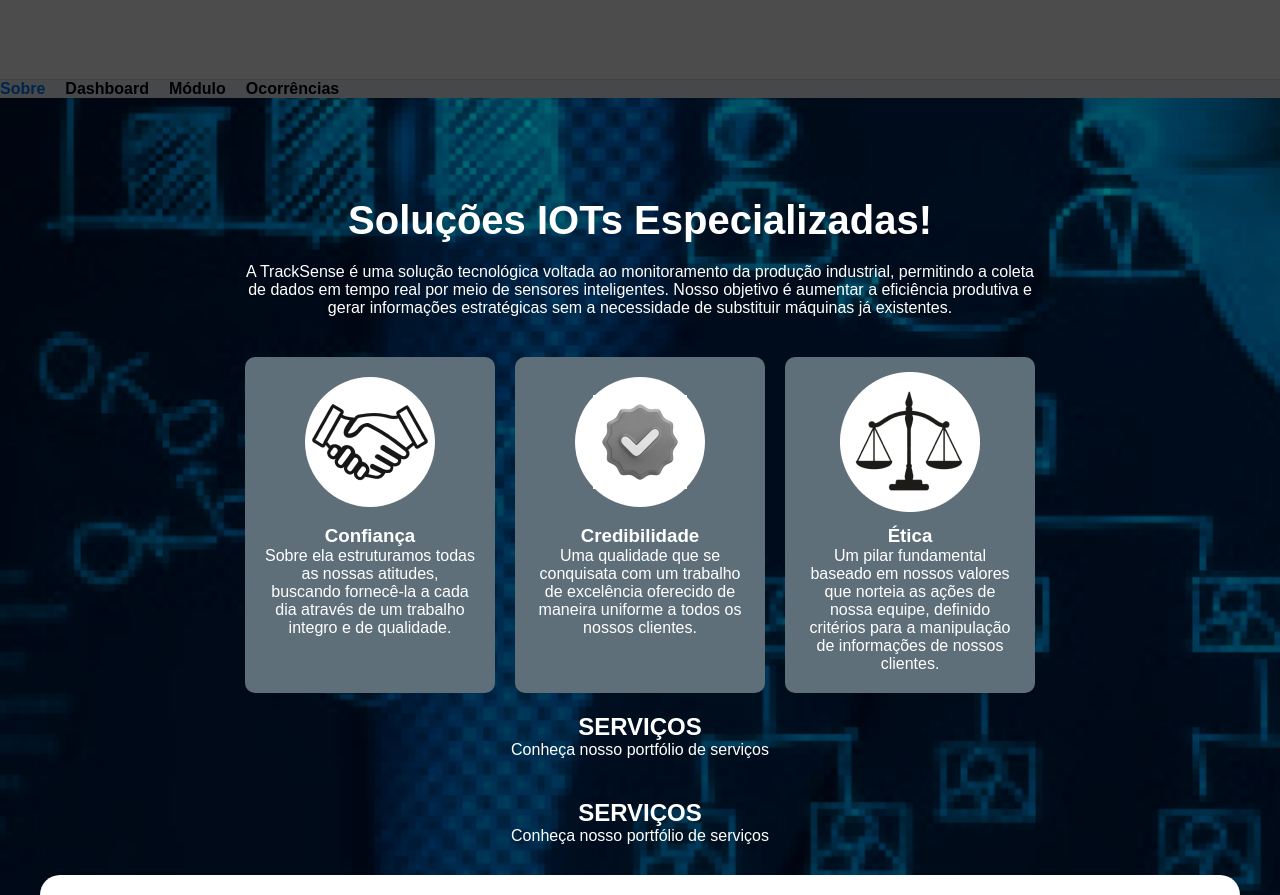
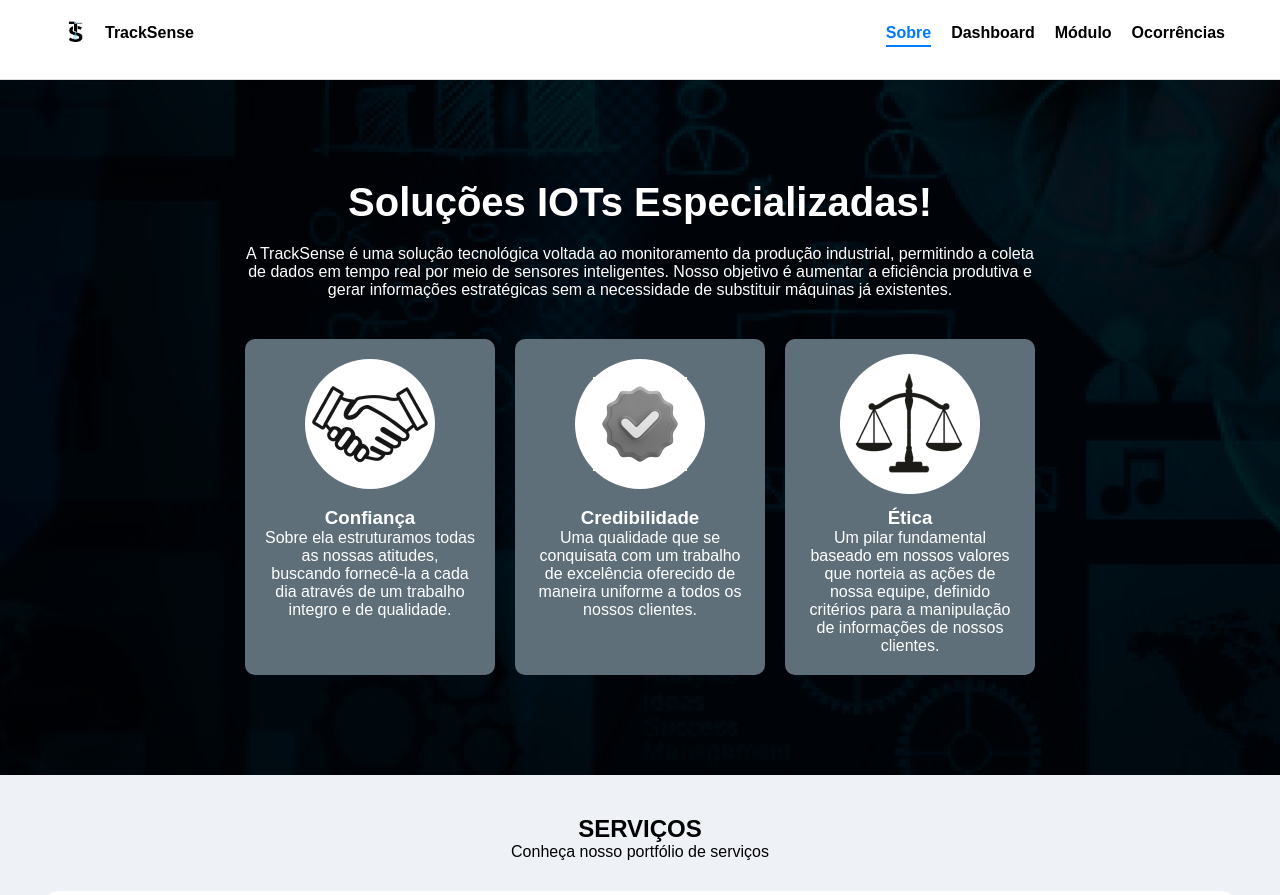
Before and after one commit to Matheus689/Track-Sense, a plain HTML site: page trackSense.html in a window 1280 px wide. Shown: the top 895 px of the page. Drawn offline with Linux system fonts and the light colour scheme.

Commit message:
resolução do conflito

```diff
--- a/trackSense.html
+++ b/trackSense.html
@@ -1,20 +1,20 @@
 <!DOCTYPE html>
 <html lang="pt-BR">
-
 <head>
   <meta charset="UTF-8">
   <meta name="viewport" content="width=device-width, initial-scale=1.0">
   <title>TrackSense | Home</title>
   <link rel="stylesheet" href="css/home.css">
 </head>
-
 <body>
 
 <header class="header">
   <div class="menu">
 
+    <div class="logo">
+      <img src="Assets/img/logo.png" alt="Logo">
+      <span>TrackSense</span>
     </div>
-  </header>
 
     <nav>
       <ul class="nav-bar">
@@ -25,15 +25,15 @@
       </ul>
     </nav>
 
-    <!-- SEÇÃO PRINCIPAL -->
-    <section class="secao-imagem" id="sobre">
+  </div>
+</header>
 
-      <div class="overlay"></div>
+<main>
 
 <!-- SEÇÃO PRINCIPAL -->
 <section class="image-section" id="sobre">
 
-      <div class="cards-valores">
+  <div class="overlay"></div>
 
   <div class="main-content">
     <h1>Soluções IOTs Especializadas!</h1>
@@ -69,12 +69,9 @@
       <p>Um pilar fundamental baseado em nossos valores que norteia as ações de nossa equipe, definido critérios para a manipulação de informações de nossos clientes.</p>
     </div>
 
-    <section class="secao-modulo" id="modulo">
+  </div>
 
-      <div class="secao-servicos" id="servicos">
-        <h2>SERVIÇOS</h2>
-        <p>Conheça nosso portfólio de serviços</p>
-      </div>
+</section>
 
 <section class="section-module" id="modulo">
 
@@ -96,7 +93,7 @@
 
     <img src="Assets/img/maquina.png" class="side-image2">
 
-  </main>
+  </div>
 
 </section>
 
@@ -107,5 +104,4 @@
 </footer>
 
 </body>
-
 </html>
```
